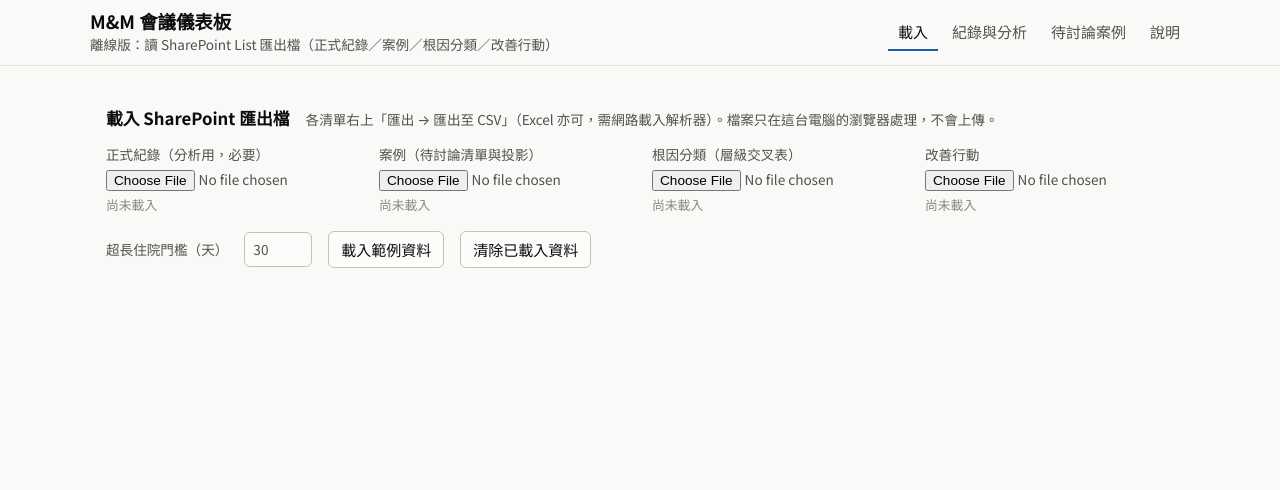
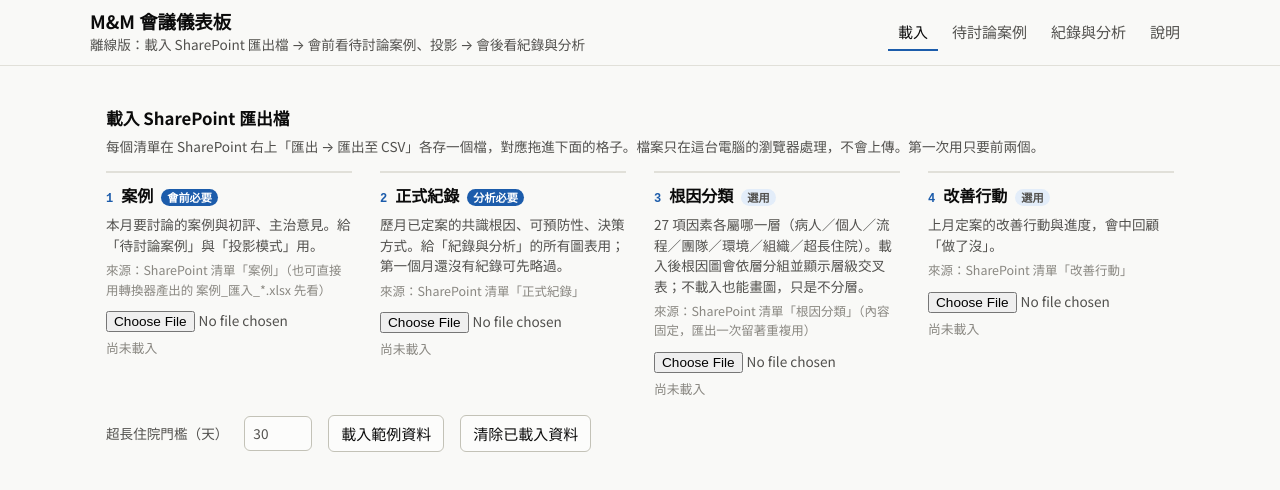
Before and after one commit to jnynlin/hemonc-mm, a plain HTML site: page mm_dashboard.html in a window 1280 px wide. Drawn offline with Linux system fonts and the light colour scheme.

Commit message:
儀表板：載入頁改依流程排序（案例→正式紀錄→根因分類→改善行動）並寫清每檔用途；導覽同序
Co-Authored-By: Claude Fable 5.1 <noreply@anthropic.com>

```diff
--- a/mm_dashboard.html
+++ b/mm_dashboard.html
@@ -1,11 +1,5 @@
-<!doctype html>
-<html lang="zh-Hant">
-<head>
-<meta charset="utf-8">
-<meta name="viewport" content="width=device-width,initial-scale=1,viewport-fit=cover">
-</head>
-<body>
 <title>M&M 會議儀表板</title>
+<meta name="claude:viewport-fit-sides" content="cover">
 <link rel="stylesheet" href="https://fonts.googleapis.com/css2?family=Noto+Sans+TC:wght@400;500;700&display=swap">
 <script src="https://cdnjs.cloudflare.com/ajax/libs/xlsx/0.18.5/xlsx.full.min.js"></script>
 <style>
@@ -37,8 +31,11 @@ section{padding-block:22px;border-bottom:1px solid var(--rule)} section:last-chi
 .row{display:flex;flex-wrap:wrap;gap:10px 16px;align-items:center}
 .btn{border:1px solid var(--axis);background:var(--surface);border-radius:6px;padding:6px 12px;cursor:pointer} .btn.primary{background:var(--accent);border-color:var(--accent);color:#fff} .btn.sm{padding:3px 8px;font-size:.85rem}
 select,input[type=text]{border:1px solid var(--axis);border-radius:6px;background:var(--surface);padding:6px 8px}
-label.f{display:flex;flex-direction:column;gap:4px;font-size:.85rem;color:var(--fg2)} label.f input[type=file]{font-size:.85rem}
-.loads{display:grid;grid-template-columns:repeat(auto-fit,minmax(220px,1fr));gap:12px 24px}
+label.f{display:flex;flex-direction:column;gap:6px;font-size:.85rem;color:var(--fg2);border-top:2px solid var(--rule);padding-top:10px} label.f input[type=file]{font-size:.85rem;margin-top:4px}
+label.f .t{font-size:1rem;color:var(--fg);font-weight:600;display:flex;gap:8px;align-items:baseline} label.f .step{font-family:var(--mono,ui-monospace,monospace);font-size:.75rem;color:var(--accent)}
+label.f .tag{font-size:.7rem;padding:0 6px;border-radius:9px;background:var(--accent-soft);color:var(--fg2)} label.f .tag.req{background:var(--accent);color:#fff}
+label.f .d{color:var(--fg2);line-height:1.5;min-height:3em} label.f .when{color:var(--muted);font-size:.78rem}
+.loads{display:grid;grid-template-columns:repeat(auto-fit,minmax(230px,1fr));gap:14px 28px}
 .loads .ok{color:var(--good);font-size:.8rem} .loads .no{color:var(--muted);font-size:.8rem}
 .tiles{display:grid;grid-template-columns:repeat(auto-fit,minmax(150px,1fr));gap:12px 24px} .tile .v{font-size:2rem;font-weight:700;line-height:1.1} .tile .l{color:var(--fg2);font-size:.85rem} .tile .sub{color:var(--muted);font-size:.8rem}
 .tbl{overflow-x:auto} table{border-collapse:collapse;width:100%;font-size:.9rem} th,td{text-align:left;padding:7px 10px;border-bottom:1px solid var(--rule);vertical-align:top} th{color:var(--fg2);font-weight:500;font-size:.8rem;white-space:nowrap} td.num,th.num{text-align:right;font-variant-numeric:tabular-nums}
@@ -62,8 +59,8 @@ body.present .top{display:none} body.present main{max-width:1400px;padding-block
 </style>
 
 <div class="top"><div class="top-in">
-  <div><h1>M&amp;M 會議儀表板</h1><div class="dept">離線版：讀 SharePoint List 匯出檔（正式紀錄／案例／根因分類／改善行動）</div></div>
-  <nav id="nav"><button data-view="load">載入</button><button data-view="records">紀錄與分析</button><button data-view="prep">待討論案例</button><button data-view="about">說明</button></nav>
+  <div><h1>M&amp;M 會議儀表板</h1><div class="dept">離線版：載入 SharePoint 匯出檔 → 會前看待討論案例、投影 → 會後看紀錄與分析</div></div>
+  <nav id="nav"><button data-view="load">載入</button><button data-view="prep">待討論案例</button><button data-view="records">紀錄與分析</button><button data-view="about">說明</button></nav>
 </div></div>
 <main>
   <div id="v-load" hidden></div><div id="v-records" hidden></div><div id="v-prep" hidden></div><div id="v-about" hidden></div><div id="v-present" hidden></div>
@@ -151,12 +148,12 @@ function opinionBlock(c){ const i=c.initial,a=c.attending; return `<div class="c
 
 /* ---------- 載入 ---------- */
 function renderLoad(){ const el=$('#v-load'); const L=state.loaded; const st=k=>L[k]?`<span class="ok">已載入 ${esc(L[k].name)}（${L[k].n} 列${L[k].at?'，'+esc(L[k].at):''}）</span>`:'<span class="no">尚未載入</span>';
-  el.innerHTML=`<section><div class="sec-head"><h2>載入 SharePoint 匯出檔</h2><span class="note">各清單右上「匯出 → 匯出至 CSV」（Excel 亦可，需網路載入解析器）。檔案只在這台電腦的瀏覽器處理，不會上傳。</span></div>
+  el.innerHTML=`<section><div class="sec-head"><h2>載入 SharePoint 匯出檔</h2><span class="note">每個清單在 SharePoint 右上「匯出 → 匯出至 CSV」各存一個檔，對應拖進下面的格子。檔案只在這台電腦的瀏覽器處理，不會上傳。第一次用只要前兩個。</span></div>
     <div class="loads">
-      <label class="f">正式紀錄（分析用，必要） <input type="file" id="f-records" accept=".csv,.xlsx,.txt">${st('records')}</label>
-      <label class="f">案例（待討論清單與投影） <input type="file" id="f-drafts" accept=".csv,.xlsx,.txt">${st('drafts')}</label>
-      <label class="f">根因分類（層級交叉表） <input type="file" id="f-factors" accept=".csv,.xlsx,.txt">${st('factors')}</label>
-      <label class="f">改善行動 <input type="file" id="f-actions" accept=".csv,.xlsx,.txt">${st('actions')}</label>
+      <label class="f"><span class="t"><span class="step">1</span>案例 <span class="tag req">會前必要</span></span><span class="d">本月要討論的案例與初評、主治意見。給「待討論案例」與「投影模式」用。</span><span class="when">來源：SharePoint 清單「案例」（也可直接用轉換器產出的 案例_匯入_*.xlsx 先看）</span><input type="file" id="f-drafts" accept=".csv,.xlsx,.txt">${st('drafts')}</label>
+      <label class="f"><span class="t"><span class="step">2</span>正式紀錄 <span class="tag req">分析必要</span></span><span class="d">歷月已定案的共識根因、可預防性、決策方式。給「紀錄與分析」的所有圖表用；第一個月還沒有紀錄可先略過。</span><span class="when">來源：SharePoint 清單「正式紀錄」</span><input type="file" id="f-records" accept=".csv,.xlsx,.txt">${st('records')}</label>
+      <label class="f"><span class="t"><span class="step">3</span>根因分類 <span class="tag">選用</span></span><span class="d">27 項因素各屬哪一層（病人／個人／流程／團隊／環境／組織／超長住院）。載入後根因圖會依層分組並顯示層級交叉表；不載入也能畫圖，只是不分層。</span><span class="when">來源：SharePoint 清單「根因分類」（內容固定，匯出一次留著重複用）</span><input type="file" id="f-factors" accept=".csv,.xlsx,.txt">${st('factors')}</label>
+      <label class="f"><span class="t"><span class="step">4</span>改善行動 <span class="tag">選用</span></span><span class="d">上月定案的改善行動與進度，會中回顧「做了沒」。</span><span class="when">來源：SharePoint 清單「改善行動」</span><input type="file" id="f-actions" accept=".csv,.xlsx,.txt">${st('actions')}</label>
     </div>
     <div class="row" style="margin-top:16px"><label class="row small">超長住院門檻（天） <input type="text" id="thr" value="${state.thr}" style="width:5em"></label><button class="btn" id="sample">載入範例資料</button><button class="btn" id="clear">清除已載入資料</button><span class="small" id="load-msg"></span></div>
     </section>`;
@@ -211,6 +208,3 @@ function renderAbout(){ $('#v-about').innerHTML=`<section><div class="sec-head">
 
 restore(); (function(){ const h=location.hash.slice(1); setView(VIEWS.includes(h)&&h!=='present'?h:(state.records.length?'records':'load')); })();
 </script>
-
-</body>
-</html>
```
